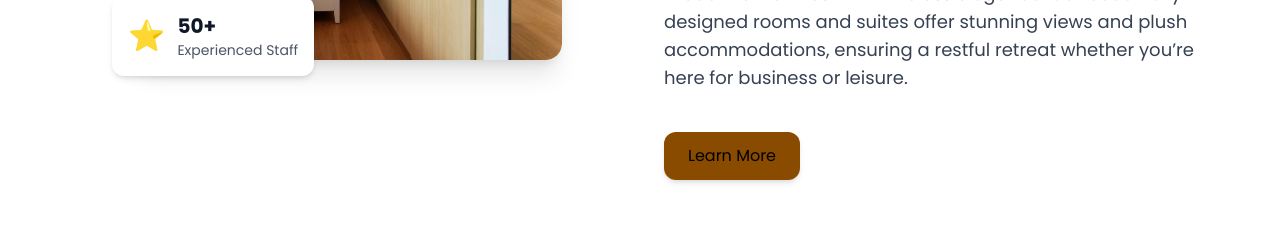
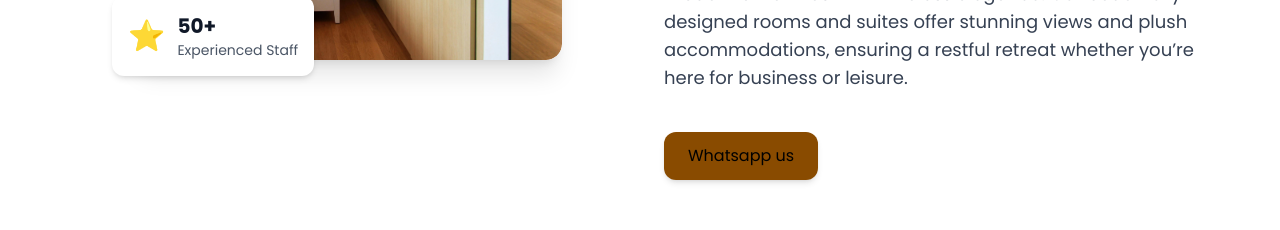
Before and after one commit to abhisheksamriya/resort-website, a Next.js app: page / in a window 1280 px wide. Shown: the part 1240-1470 px from the top of the page. Built offline with nearby package versions, Linux system fonts and the light colour scheme.

Commit message:
minor fix

```diff
--- a/components/Home/About/About.tsx
+++ b/components/Home/About/About.tsx
@@ -50,7 +50,7 @@ export default function About() {
             whether you’re here for business or leisure.
           </p>
           <button className="mt-4 bg-brown-600 hover:bg-brown-700 text-black px-6 py-3 rounded-xl shadow-md transition duration-300 bg-yellow-800">
-            Learn More
+            Whatsapp us
           </button>
         </div>
       </div>
```
